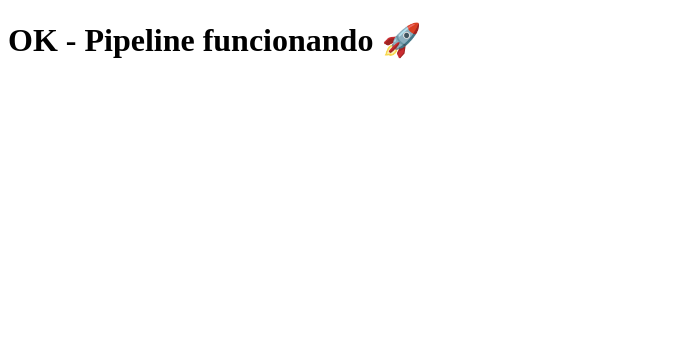
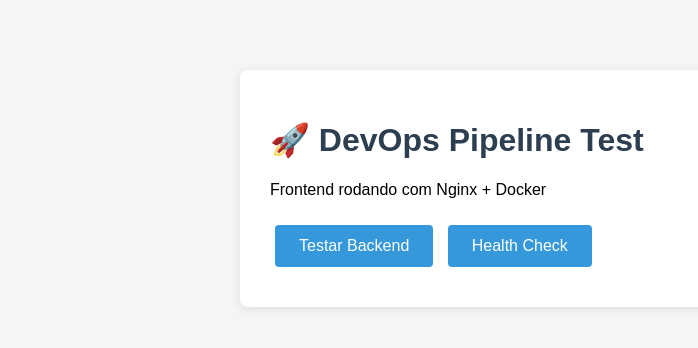
Before and after one commit to VinicampoSuri/testeJobsystem, a plain HTML site: page hello-world-devops/frontend/index.html in a window 1280 px wide. Shown: the whole page, without its empty margins (0-698 px from the left). Drawn offline with Linux system fonts and the light colour scheme.

Commit message:
Update index.html for DevOps frontend test

```diff
--- a/hello-world-devops/frontend/index.html
+++ b/hello-world-devops/frontend/index.html
@@ -1,9 +1,92 @@
 <!DOCTYPE html>
-<html>
+<html lang="pt-BR">
 <head>
-    <title>Pipeline Test</title>
+    <meta charset="UTF-8">
+    <meta name="viewport" content="width=device-width, initial-scale=1.0">
+    <title>DevOps Test - Frontend</title>
+    <style>
+        body {
+            font-family: Arial, sans-serif;
+            max-width: 800px;
+            margin: 50px auto;
+            padding: 20px;
+            background: #f5f5f5;
+        }
+        .container {
+            background: white;
+            padding: 30px;
+            border-radius: 8px;
+            box-shadow: 0 2px 10px rgba(0,0,0,0.1);
+        }
+        h1 { color: #2c3e50; }
+        button {
+            background: #3498db;
+            color: white;
+            border: none;
+            padding: 12px 24px;
+            font-size: 16px;
+            border-radius: 4px;
+            cursor: pointer;
+            margin: 10px 5px;
+        }
+        button:hover { background: #2980b9; }
+        #result {
+            margin-top: 20px;
+            padding: 15px;
+            border-radius: 4px;
+            display: none;
+        }
+        .success { background: #d4edda; color: #155724; border: 1px solid #c3e6cb; }
+        .error { background: #f8d7da; color: #721c24; border: 1px solid #f5c6cb; }
+    </style>
 </head>
 <body>
-    <h1>OK - Pipeline funcionando 🚀</h1>
+    <div class="container">
+        <h1>🚀 DevOps Pipeline Test</h1>
+        <p>Frontend rodando com Nginx + Docker</p>
+
+        <button onclick="testBackend()">Testar Backend</button>
+        <button onclick="testHealth()">Health Check</button>
+
+        <div id="result"></div>
+    </div>
+
+    <script>
+        async function testBackend() {
+            const resultDiv = document.getElementById('result');
+            resultDiv.style.display = 'block';
+            resultDiv.className = '';
+            resultDiv.innerHTML = '⏳ Testando backend...';
+
+            try {
+                const response = await fetch('/api/hello');
+                const data = await response.json();
+
+                resultDiv.className = 'success';
+                resultDiv.innerHTML = `✅ Backend OK!<br><strong>Resposta:</strong> ${JSON.stringify(data, null, 2)}`;
+            } catch (error) {
+                resultDiv.className = 'error';
+                resultDiv.innerHTML = `❌ Erro ao conectar no backend:<br>${error.message}`;
+            }
+        }
+
+        async function testHealth() {
+            const resultDiv = document.getElementById('result');
+            resultDiv.style.display = 'block';
+            resultDiv.className = '';
+            resultDiv.innerHTML = '⏳ Verificando health...';
+
+            try {
+                const response = await fetch('/api/health');
+                const data = await response.json();
+
+                resultDiv.className = 'success';
+                resultDiv.innerHTML = `✅ Health Check OK!<br><strong>Status:</strong> ${data.status}<br><strong>Timestamp:</strong> ${data.timestamp}`;
+            } catch (error) {
+                resultDiv.className = 'error';
+                resultDiv.innerHTML = `❌ Health check falhou:<br>${error.message}`;
+            }
+        }
+    </script>
 </body>
 </html>
```
